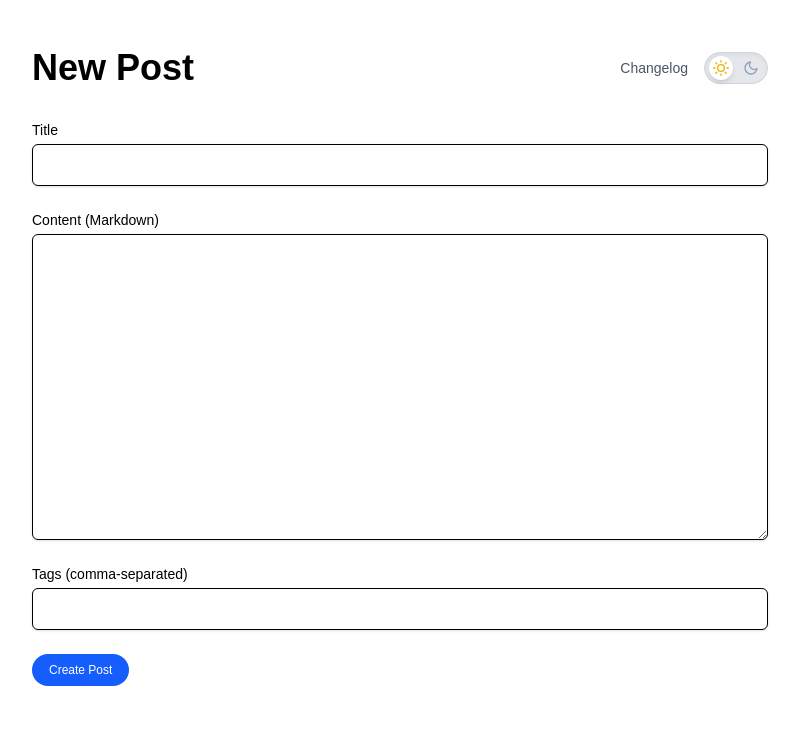
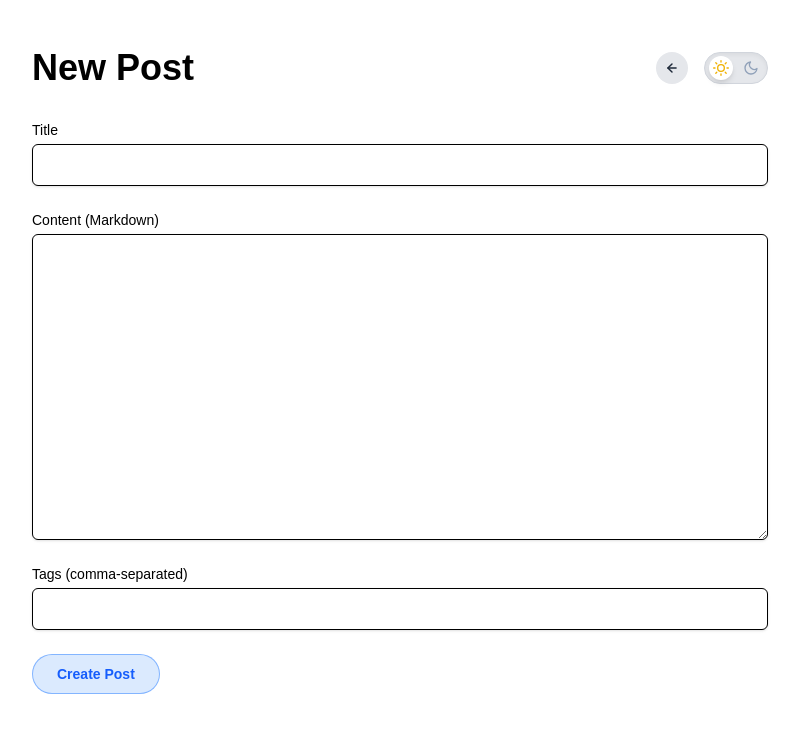
Before and after one commit to sshariff01/changelog, a Next.js app: page /create-post in a window 1280 px wide. Shown: the top 732 px of the page, without its empty margins (240-1039 px from the left). Built offline with nearby package versions, Linux system fonts and the light colour scheme; no server answers.

Commit message:
feat(create-post): implement expanding back button with polished animation

```diff
--- a/src/app/create-post/page.tsx
+++ b/src/app/create-post/page.tsx
@@ -87,8 +87,28 @@ export default function CreatePostPage() {
         <div className="flex items-center justify-between mb-8">
           <h1 className="text-4xl font-bold">New Post</h1>
           <div className="flex items-center gap-4">
-            <Link href="/changelog" className="text-sm font-medium text-gray-600 dark:text-gray-400 hover:underline">
-              Changelog
+            <Link
+              href="/changelog"
+              className="group inline-flex items-center justify-center h-8 w-8 rounded-full overflow-hidden transition-all duration-300 ease-in-out bg-gray-200 text-gray-800 hover:w-40 hover:bg-gray-300 dark:bg-zinc-700 dark:text-gray-200 dark:hover:bg-zinc-600"
+            >
+              <svg
+                className="transition-transform duration-300 ease-in-out group-hover:-translate-x-1"
+                xmlns="http://www.w3.org/2000/svg"
+                width="14"
+                height="14"
+                viewBox="0 0 24 24"
+                fill="none"
+                stroke="currentColor"
+                strokeWidth="2.5"
+                strokeLinecap="round"
+                strokeLinejoin="round"
+              >
+                <line x1="19" y1="12" x2="5" y2="12"></line>
+                <polyline points="12 19 5 12 12 5"></polyline>
+              </svg>
+              <span className="opacity-0 w-0 whitespace-nowrap transition-opacity duration-100 ease-in-out group-hover:opacity-100 group-hover:w-auto group-hover:ml-1.5 text-xs font-semibold">
+                Back to Changelog
+              </span>
             </Link>
             <ThemeToggle />
           </div>
@@ -136,7 +156,7 @@ export default function CreatePostPage() {
           <button
             type="submit"
             disabled={isSubmitting}
-            className="inline-flex justify-center items-center gap-2 px-4 h-8 text-xs font-medium rounded-full transition-colors border cursor-pointer disabled:opacity-50 disabled:cursor-not-allowed bg-blue-600 text-white hover:bg-blue-700 border-transparent dark:border-blue-400 dark:bg-transparent dark:text-blue-400 dark:hover:bg-blue-400 dark:hover:text-white"
+            className="inline-flex justify-center items-center gap-2 px-6 h-10 text-sm font-semibold rounded-full transition-all border border-blue-500/50 bg-blue-100 text-blue-600 hover:bg-blue-200 dark:border-blue-400 dark:bg-transparent dark:text-blue-400 dark:hover:bg-blue-400 dark:hover:text-white disabled:opacity-50 disabled:cursor-not-allowed"
           >
             {isSubmitting ? "Creating..." : "Create Post"}
           </button>
```
